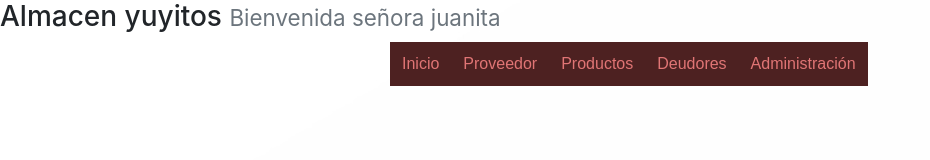
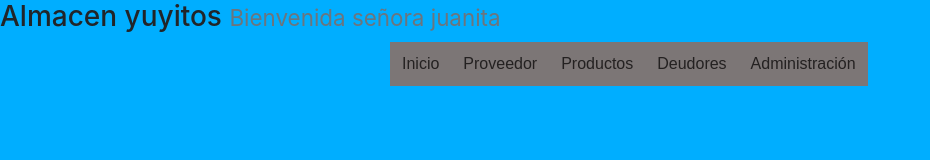
Before and after one commit to iiisiidora/Frontend, a plain HTML site: page index.html in a window 1280 px wide. Shown: the whole page, without its empty margins (0-930 px from the left). Drawn offline with nearby package versions, Linux system fonts and the light colour scheme.

Commit message:
Cambio 232

```diff
--- a/Estilo.css
+++ b/Estilo.css
@@ -18,8 +18,8 @@ ul, ol {
 }
 
 .nav li a {
-    background-color:rgb(77, 33, 33);
-    color:rgb(224, 117, 117);
+    background-color:rgb(124, 118, 118);
+    color:rgb(36, 33, 33);
     text-decoration:none;
     padding:10px 12px;
     display:block;
@@ -50,5 +50,5 @@ ul, ol {
 
 body {
     background-color: #ffdd90;
-    background-image: url("img/fondo3.jpg");
+    background-image: url("img/fondo4.jpg");
   }
--- a/index.html
+++ b/index.html
@@ -35,7 +35,7 @@
   </body>
     <html>
 
-        <body background="fondo3.jpg" bgcolor="FFCECB">
+        <body background="fondo4.jpg" bgcolor="FFCECB">
 
         <table width="550" bgcolor=FFCECB align=center>
         </table>
```
Also changed, not shown: img/fondo4.jpg (added).
